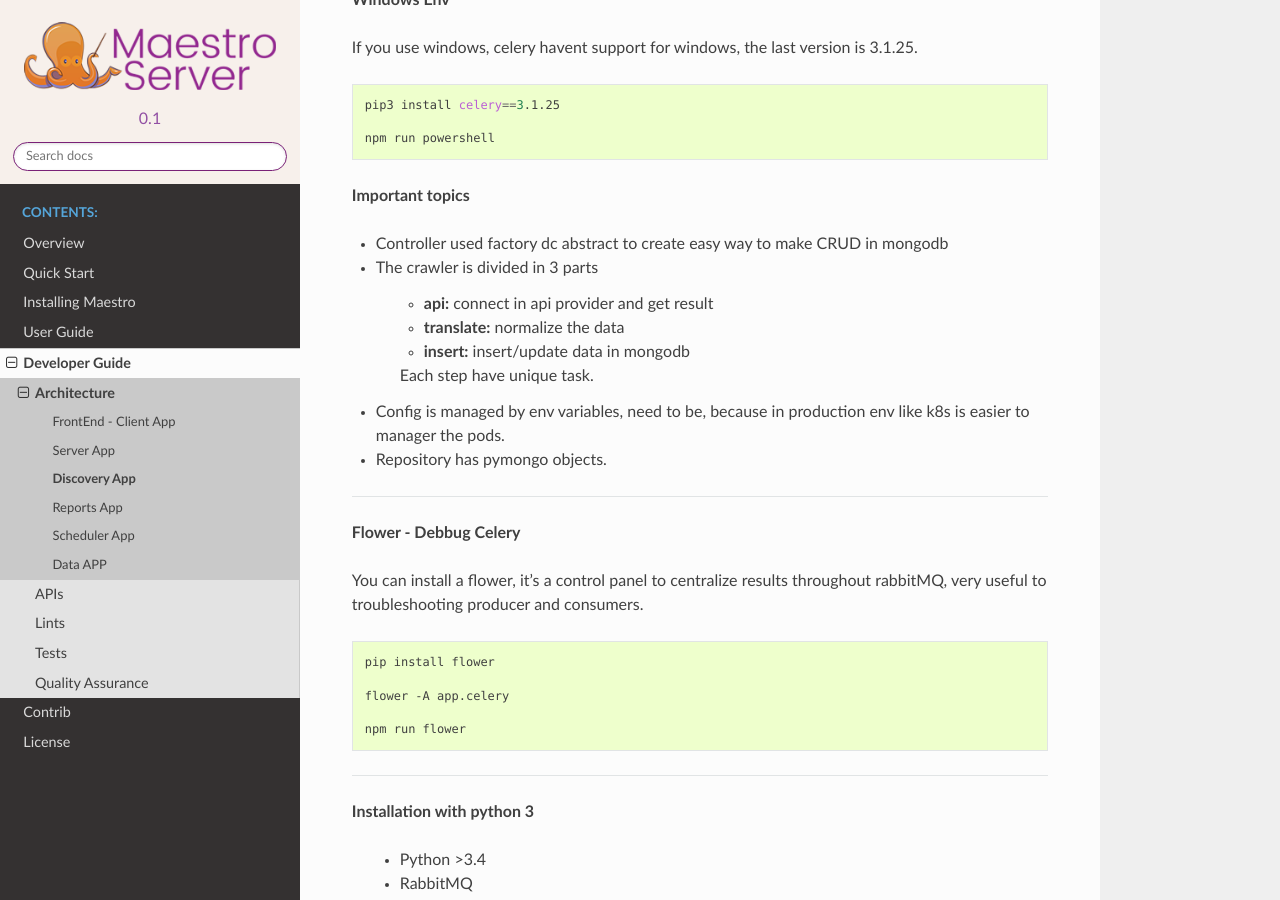
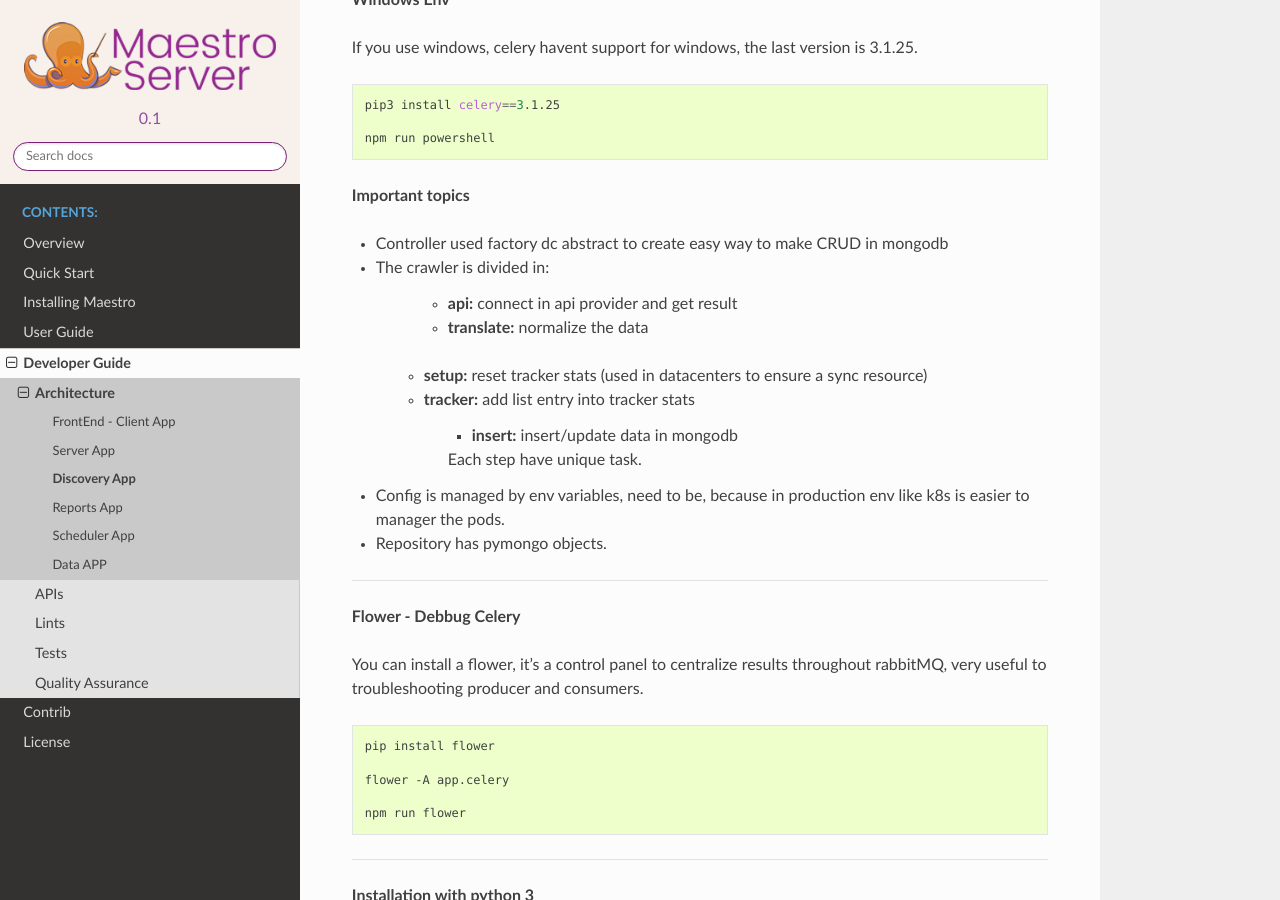
Before and after one commit to maestro-server/webdocs, a Sphinx documentation site: the page built from docs/developer/architecture/discovery_app.rst, in a window 1280 px wide and 900 px high, scrolled down 859 px. Built offline with Sphinx 7.4.7 and the Read the Docs theme 2.0.0, drawn with Linux system fonts in a browser that asks for light colours; formulas are drawn with MathJax 3.

Commit message:
discovery tasks

```diff
--- a/docs/developer/architecture/discovery_app.rst
+++ b/docs/developer/architecture/discovery_app.rst
@@ -37,11 +37,15 @@ If you use windows, celery havent support for windows, the last version is 3.1.2
 
 - Controller used factory dc abstract to create easy way to make CRUD in mongodb
 
-- The crawler is divided in 3 parts
+- The crawler is divided in:
 
 	- **api:** connect in api provider and get result
 
 	- **translate:** normalize the data
+
+    - **setup:** reset tracker stats (used in datacenters to ensure a sync resource)
+
+    - **tracker:** add list entry into tracker stats
 
 	- **insert:** insert/update data in mongodb
 
```
